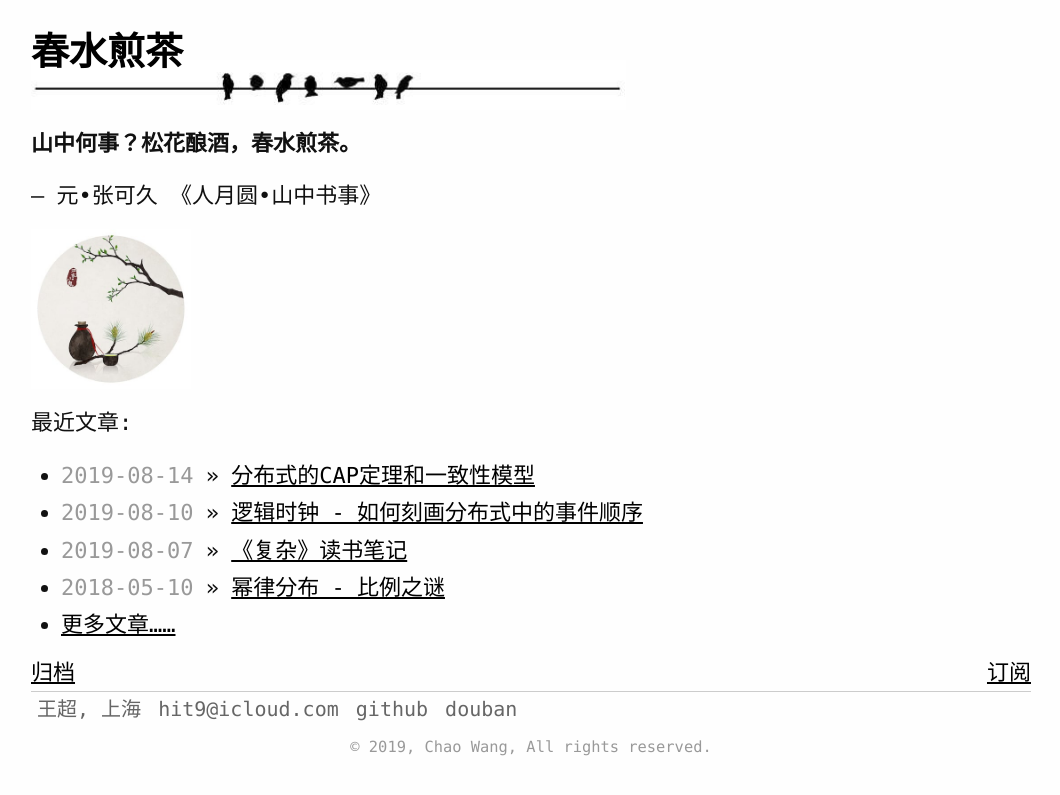
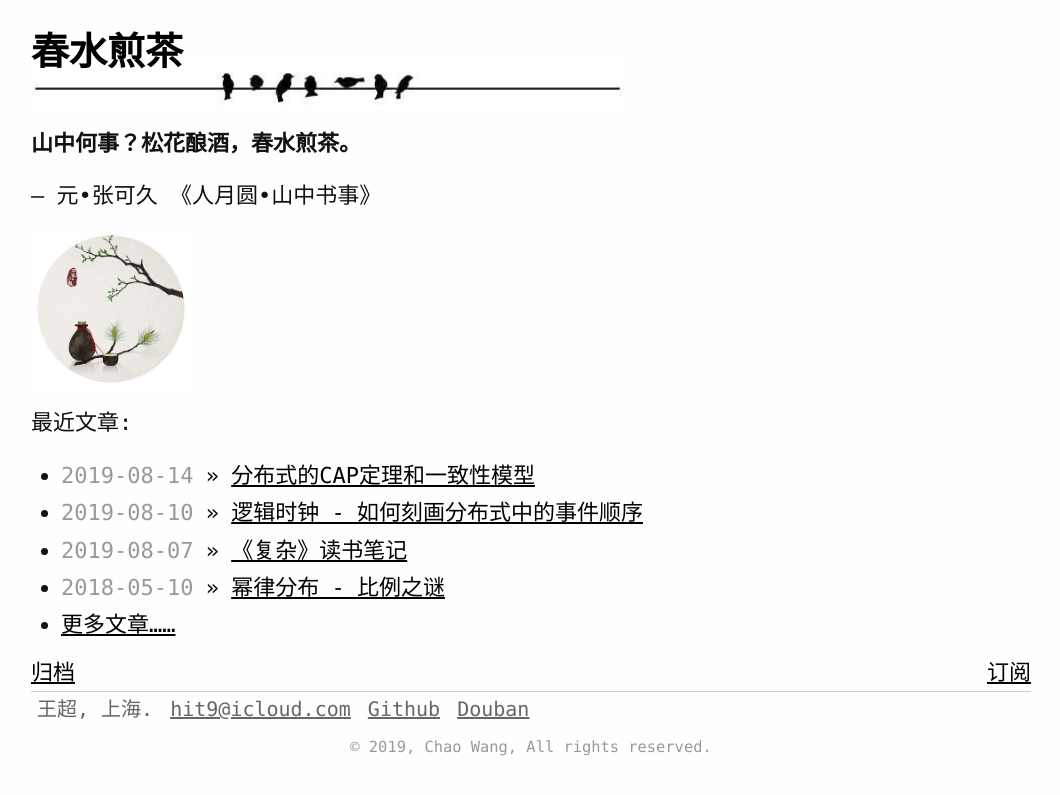
Before and after one commit to gfphoto/writings.sh, a Jekyll site: the page built from index.md, in a window 1280 px wide. Shown: the top 795 px of the page, without its empty margins (109-1169 px from the left). Built offline with Jekyll 4.4.1, drawn with Linux system fonts in a browser that asks for light colours.

Commit message:
Minor fix

```diff
--- a/_includes/contact_bar.html
+++ b/_includes/contact_bar.html
@@ -4,10 +4,10 @@
     <img alt="avatar" src="{{ site.gravatar_link }}?s=80">
   </span>
   <span markdown="1" class="contact-info-container">
-    {{ site.author_name_cn }}, {{ site.author_location }}
+    {{ site.author_name_cn }}, {{ site.author_location }}.
     <a href="mailto: {{ site.email }}">{{ site.email }}</a>
-    <a href="https://github.com/{{ site.github_username }}"> github </a>
-    <a href="https://www.douban.com/people/{{ site.douban_username }}"> douban </a>
+    <a href="https://github.com/{{ site.github_username }}">Github</a>
+    <a href="https://www.douban.com/people/{{ site.douban_username }}">Douban</a>
   </span>
   <div class="clear"></div>
 </div>
--- a/assets/src/css/style.css
+++ b/assets/src/css/style.css
@@ -305,7 +305,6 @@ table td :last-child {
 .contact-info-container a:visited
 {
   color: #666;
-  text-decoration: none;
   margin-left: 5px;
 }
 .contact-info-container a:hover { color: #fff; }
```
Also changed, not shown: assets/css/style.min.css.
